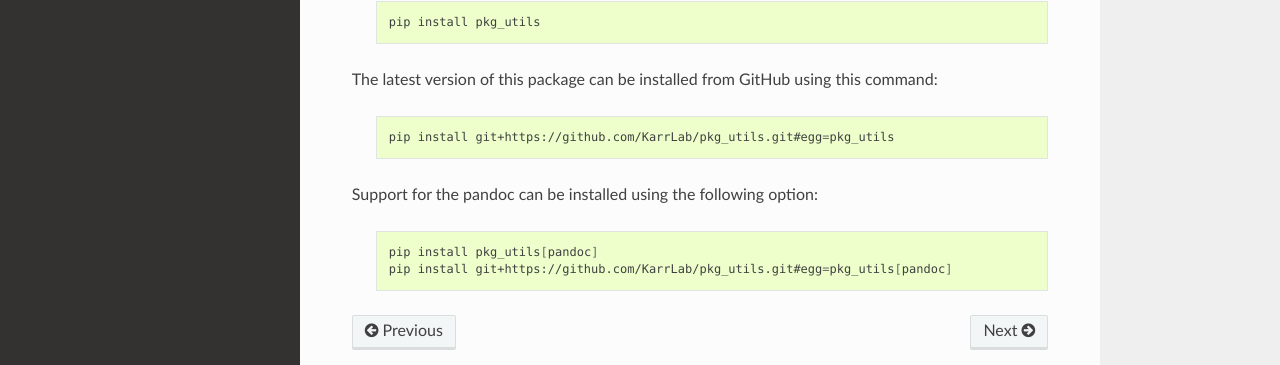
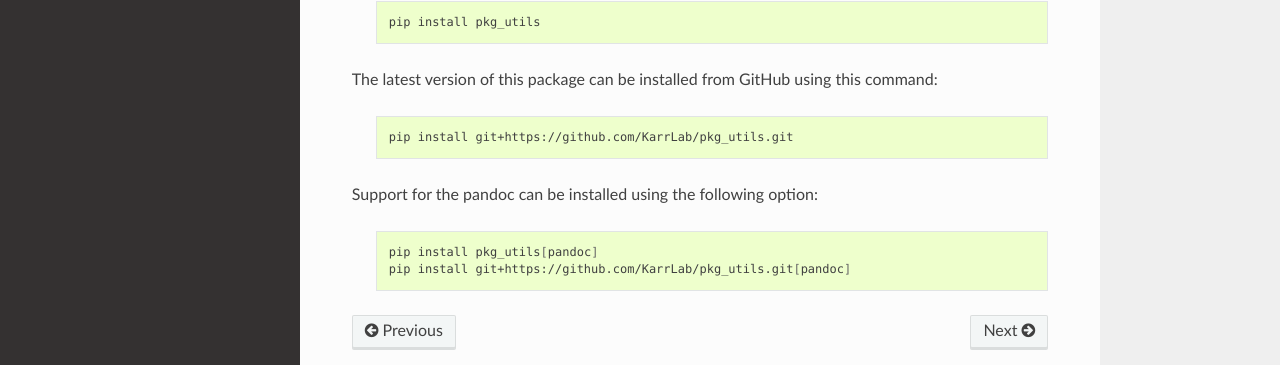
Before and after one commit to KarrLab/setuptools_utils, a Sphinx documentation site: the page built from docs/installation.rst, in a window 1280 px wide and 1113 px high. Shown: the part 652-1017 px from the top of the window. Built offline with Sphinx 7.4.7 and the Read the Docs theme 2.0.0, drawn with Linux system fonts in a browser that asks for light colours; pages that are not in the unit, such as notebooks, are missing from menus; some of the changed lines change nothing that is shown.

Commit message:
updating for pip 19

```diff
--- a/docs/installation.rst
+++ b/docs/installation.rst
@@ -34,11 +34,11 @@ The latest version of this package can be installed from GitHub using this comma
 
     .. code-block:: bash
 
-        pip install git+https://github.com/KarrLab/pkg_utils.git#egg=pkg_utils
+        pip install git+https://github.com/KarrLab/pkg_utils.git
 
 Support for the pandoc can be installed using the following option:
 
     .. code-block:: bash
 
         pip install pkg_utils[pandoc]
-        pip install git+https://github.com/KarrLab/pkg_utils.git#egg=pkg_utils[pandoc]
+        pip install git+https://github.com/KarrLab/pkg_utils.git[pandoc]
```
